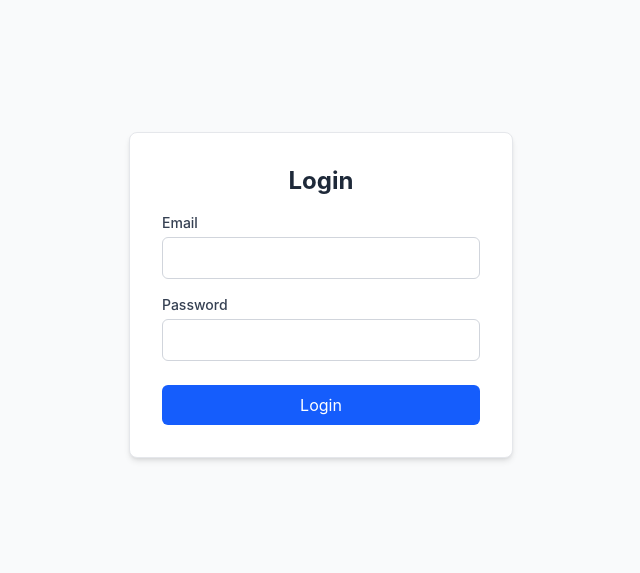
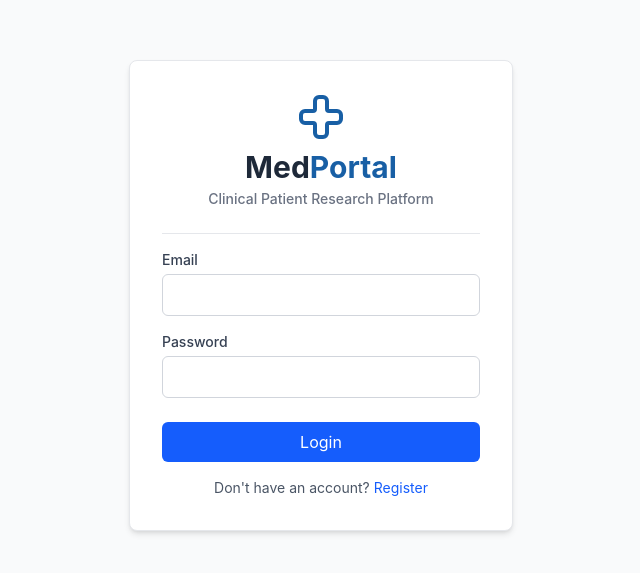
Before and after one commit to Austinh1512/MedPortal, a React (Vite) app in the folder client/: page /login in a window 1280 px wide. Shown: the part 105-678 px from the top of the page, without its empty margins (319-959 px from the left). Built offline with nearby package versions, Linux system fonts and the light colour scheme.

Commit message:
Add form validation

```diff
--- a/client/src/pages/Login.jsx
+++ b/client/src/pages/Login.jsx
@@ -1,35 +1,24 @@
 import React, { useState } from 'react';
-import { useNavigate } from 'react-router-dom';
+import { useNavigate, Link } from 'react-router-dom';
 import api from '../api/axios';
 import { useAuth } from '../context/AuthContext';
+import { Cross } from 'lucide-react';
+import { validateEmail } from '../lib/utils';
+import { Input } from '../components/ui/input';
+import { useForm } from 'react-hook-form';
 
 const Login = () => {
-  const [email, setEmail] = useState('');
-  const [password, setPassword] = useState('');
-  const [emailError, setEmailError] = useState('');
+  const { register, handleSubmit, formState: { errors } } = useForm();
   const [apiError, setApiError] = useState('');
 
   const { login } = useAuth();
   const navigate = useNavigate();
 
-  const validateEmail = (email) => {
-    return /^[^\s@]+@[^\s@]+\.[^\s@]+$/.test(email);
-  };
-
-  const handleSubmit = async (e) => {
-    e.preventDefault();
-
-    // Reset error states on new submission
-    setEmailError('');
+  const onSubmit = async (data) => {
     setApiError('');
 
-    if (!validateEmail(email)) {
-      setEmailError('Please enter a valid email address.');
-      return;
-    }
-
     try {
-      const response = await api.post('/auth/login', { email, password });
+      const response = await api.post('/auth/login', data);
       login(response.data);
       navigate('/');
     } catch (err) {
@@ -40,39 +29,53 @@ const Login = () => {
   return (
     <div className="flex items-center justify-center min-h-screen bg-gray-50">
       <form
-        onSubmit={handleSubmit}
+        onSubmit={handleSubmit(onSubmit)}
         className="flex flex-col w-full max-w-sm gap-4 p-8 bg-white border border-gray-200 rounded-lg shadow-md"
       >
-        <h2 className="text-2xl font-bold text-center text-gray-800">Login</h2>
+        <div className="flex flex-col items-center justify-center mb-2">
+          <Cross className="w-12 h-12 text-[#185FA5]" />
+          <h1 className="mt-2 text-3xl font-bold text-gray-800">
+            Med<span className="text-[#185FA5]">Portal</span>
+          </h1>
+          <p className="mt-1 text-sm font-medium text-gray-500">Clinical Patient Research Platform</p>
+        </div>
+
+        <hr className="w-full border-gray-200" />
 
         {apiError && <div className="text-sm text-center text-red-600">{apiError}</div>}
 
         <div className="flex flex-col">
           <label htmlFor="email" className="mb-1 text-sm font-medium text-gray-700">Email</label>
-          <input
+          <Input
             id="email"
             type="email"
-            value={email}
-            onChange={(e) => setEmail(e.target.value)}
-            className="p-2 border border-gray-300 rounded-md focus:outline-none focus:ring-2 focus:ring-blue-500"
+            {...register('email', {
+              required: 'Email is required.',
+              validate: (val) => validateEmail(val) || 'Please enter a valid email address.'
+            })}
+            className={errors.email ? 'border-red-500' : ''}
           />
-          {emailError && <span className="mt-1 text-xs text-red-600">{emailError}</span>}
+          {errors.email && <span className="mt-1 text-xs text-red-600">{errors.email.message}</span>}
         </div>
 
         <div className="flex flex-col">
           <label htmlFor="password" className="mb-1 text-sm font-medium text-gray-700">Password</label>
-          <input
+          <Input
             id="password"
             type="password"
-            value={password}
-            onChange={(e) => setPassword(e.target.value)}
-            className="p-2 border border-gray-300 rounded-md focus:outline-none focus:ring-2 focus:ring-blue-500"
+            {...register('password', { required: 'Password is required.' })}
+            className={errors.password ? 'border-red-500' : ''}
           />
+          {errors.password && <span className="mt-1 text-xs text-red-600">{errors.password.message}</span>}
         </div>
 
         <button type="submit" className="px-4 py-2 mt-2 text-white bg-blue-600 rounded-md hover:bg-blue-700 focus:outline-none focus:ring-2 focus:ring-offset-2 focus:ring-blue-500">
           Login
         </button>
+
+        <p className="text-sm text-center text-gray-600">
+          Don't have an account? <Link to="/register" className="text-blue-600 hover:underline">Register</Link>
+        </p>
       </form>
     </div>
   );
```
